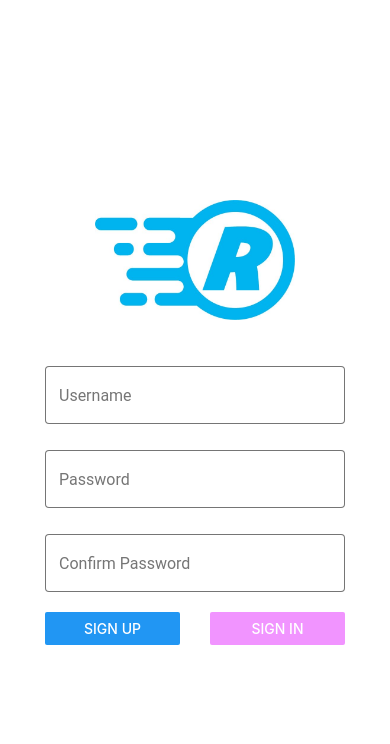
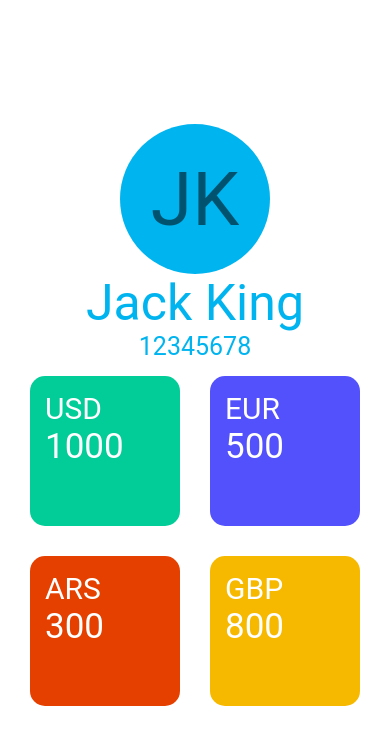
Before and after one commit to sariel0403/REMITON-WALLET, a React Native app: screen / in a window 390 px wide. Shown: the top 744 px of the page. Built offline with nearby package versions, Linux system fonts and the light colour scheme.

Commit message:
- Update Dashboard / Profile Component Color

```diff
--- a/App.js
+++ b/App.js
@@ -9,7 +9,7 @@ import Transfer from "./pages/transfer";
 export default function App() {
   return (
     <View style={styles.container}>
-      <Register />
+      <Dashboard />
     </View>
   );
 }
--- a/components/dashboard/profile/index.js
+++ b/components/dashboard/profile/index.js
@@ -7,9 +7,9 @@ import styles from "./style";
 const Profile = () => {
   return (
     <View style={styles.container}>
-      <Avatar.Text size={150} label="JK" />
-      <Text style={{ color: "white", fontSize: 50 }}>Jack King</Text>
-      <Text style={{ color: "#2c2f43", fontSize: 25 }}>12345678</Text>
+      <Avatar.Text size={150} label="JK" style={styles.avatar} />
+      <Text style={styles.username}>Jack King</Text>
+      <Text style={styles.routnumber}>12345678</Text>
     </View>
   );
 };
--- a/components/dashboard/profile/style.js
+++ b/components/dashboard/profile/style.js
@@ -4,6 +4,17 @@ const styles = StyleSheet.create({
   container: {
     alignItems: "center",
   },
+  username: {
+    color: "#00B4F0",
+    fontSize: 50,
+  },
+  routnumber: {
+    color: "#00B4F0",
+    fontSize: 25,
+  },
+  avatar: {
+    backgroundColor: "#00B4F0",
+  },
 });
 
 export default styles;
```
